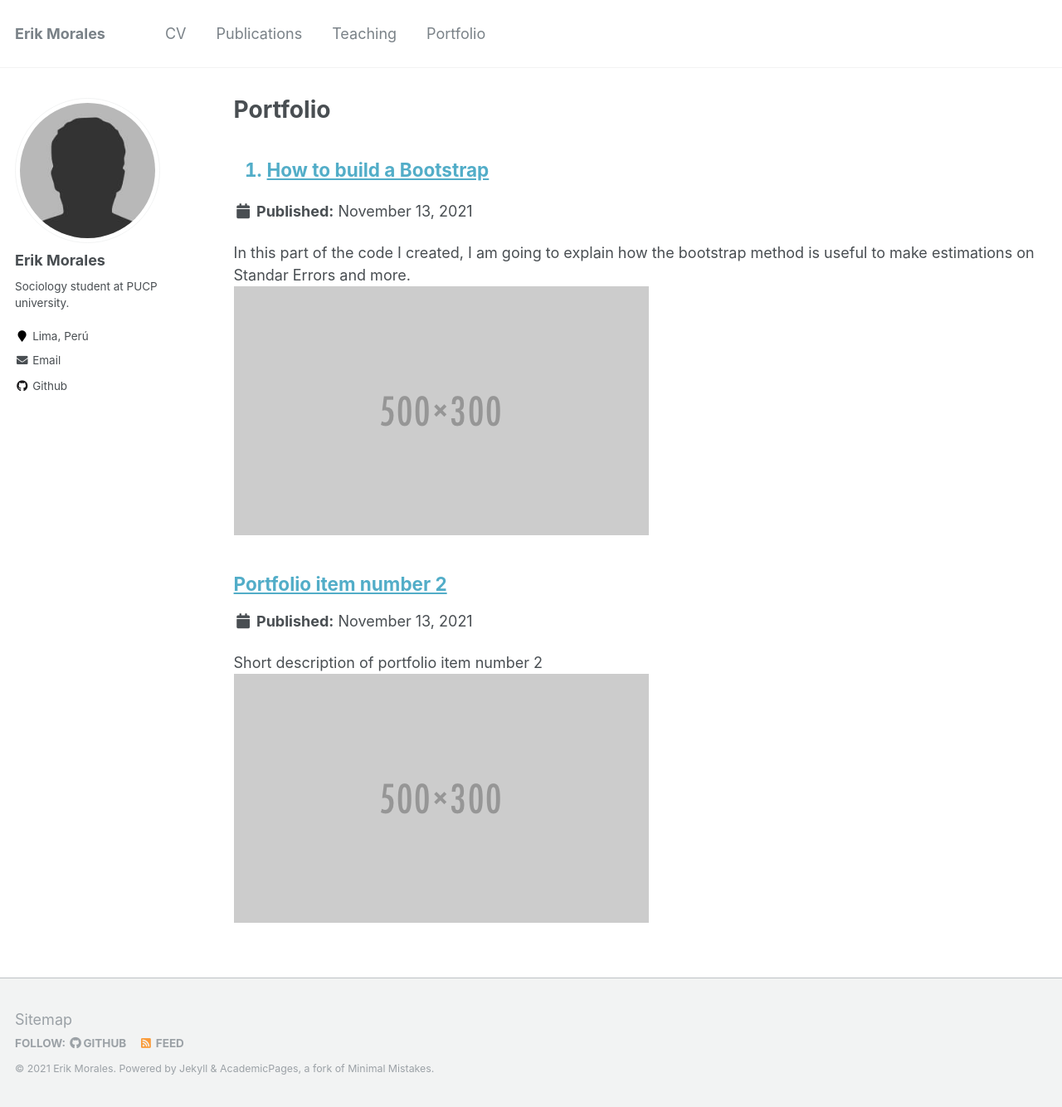
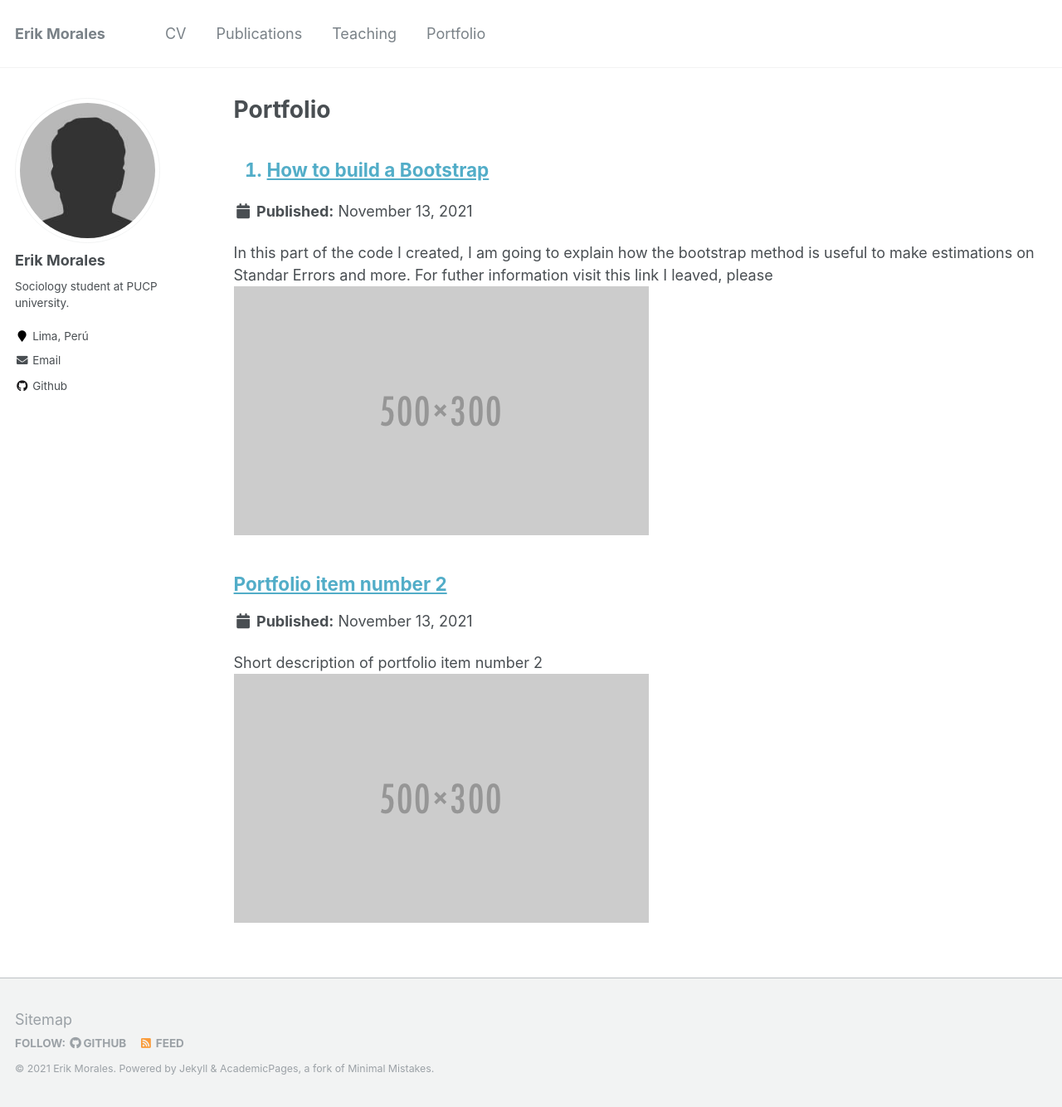
Before and after one commit to HaloReach2552/Brando.fold.github.io, a Jekyll site: the page built from _pages/portfolio.html, in a window 1280 px wide and 1334 px high. Shown: the whole window at 83% size. Built offline with Jekyll 4.4.1, drawn with Linux system fonts in a browser that asks for light colours.

Commit message:
Update portfolio-1.md

```diff
--- a/_portfolio/portfolio-1.md
+++ b/_portfolio/portfolio-1.md
@@ -1,6 +1,6 @@
 ---
 title: "1. How to build a Bootstrap"
-excerpt: "In this part of the code I created, I am going to explain how the bootstrap method is useful to make estimations on Standar Errors and more.<br/><img src='/images/500x300.png'>"
+excerpt: "In this part of the code I created, I am going to explain how the bootstrap method is useful to make estimations on Standar Errors and more. For futher information visit this link I leaved, please<br/><img src='/images/500x300.png'>"
 collection: portfolio
 ---
 
```
